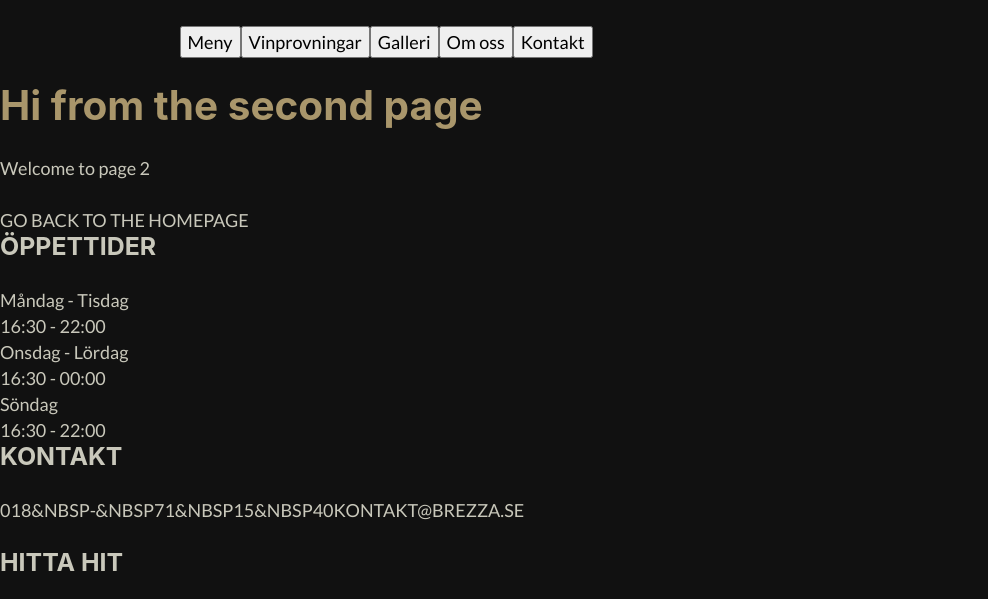
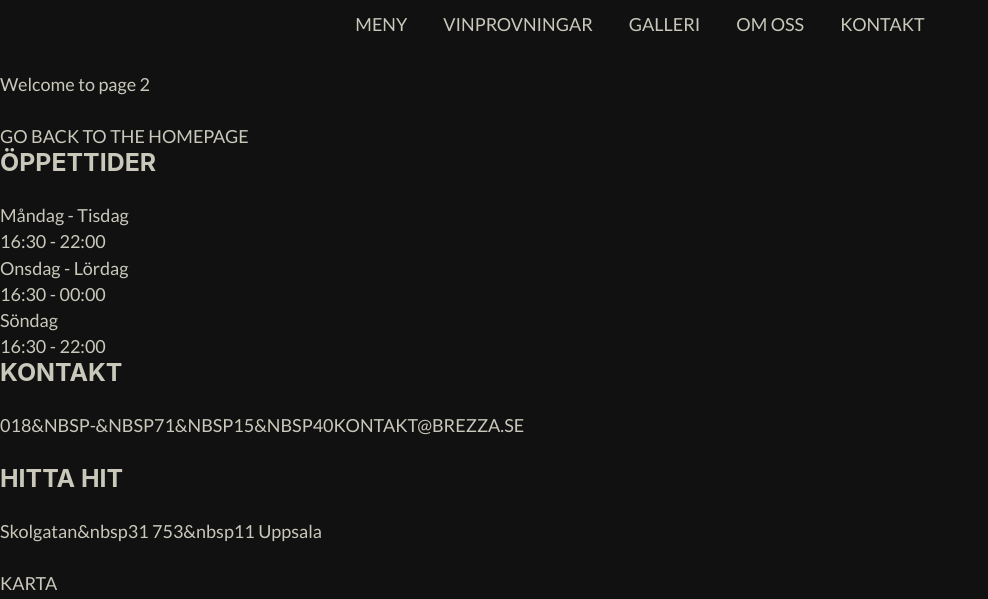
Before and after one commit to ekizean/brezza, a Gatsby site: page /page-2 in a window 1280 px wide. Shown: the top 599 px of the page, without its empty margins (0-988 px from the left). Built offline with nearby package versions, Linux system fonts and the light colour scheme; Gatsby itself is replaced by a stand-in of ours; some icons are missing.

Commit message:
Improve header - almost done

```diff
--- a/src/components/_constants.scss
+++ b/src/components/_constants.scss
@@ -1,2 +1,3 @@
 $primary-color: #c9c8bb;
 $secondary-color: rgb(169, 150, 107);
+$background-color: rgb(17, 17, 17);
--- a/src/components/header.js
+++ b/src/components/header.js
@@ -2,23 +2,25 @@ import { Link } from 'gatsby'
 import PropTypes from 'prop-types'
 import React from 'react'
 import scrollTo from 'gatsby-plugin-smoothscroll'
-import './header.css'
+import './header.scss'
 
 const Header = ({ siteTitle }) => (
     <header>
-        <div
-            style={{
-                margin: `0 auto`,
-                maxWidth: 960,
-                padding: `1.45rem 1.0875rem`,
-            }}
-        >
-            <button onClick={() => scrollTo('#menu')}>Meny</button>
-            <button onClick={() => scrollTo('#menu')}>Vinprovningar</button>
-            <button onClick={() => scrollTo('#menu')}>Galleri</button>
-            <button onClick={() => scrollTo('#about')}>Om oss</button>
-            <button onClick={() => scrollTo('#about')}>Kontakt</button>
-        </div>
+        <button className="nav-button" onClick={() => scrollTo('#menu')}>
+            Meny
+        </button>
+        <button className="nav-button" onClick={() => scrollTo('#wine-tasting')}>
+            Vinprovningar
+        </button>
+        <button className="nav-button" onClick={() => scrollTo('#about')}>
+            Galleri
+        </button>
+        <button className="nav-button" onClick={() => scrollTo('#about')}>
+            Om oss
+        </button>
+        <button className="nav-button" onClick={() => scrollTo('footer')}>
+            Kontakt
+        </button>
     </header>
 )
 
--- /dev/null
+++ b/src/components/header.scss
@@ -0,0 +1,18 @@
+@import 'constants';
+
+header {
+    background: $background-color;
+    position: fixed;
+    width: 100%;
+    display: flex;
+    justify-content: center;
+    padding: 10px 0px;
+}
+
+.nav-button {
+    text-transform: uppercase;
+    background-color: $background-color;
+    border: none;
+    color: $primary-color;
+    margin: 0 12px;
+}
--- a/src/components/layout.scss
+++ b/src/components/layout.scss
@@ -12,7 +12,7 @@ body {
     -webkit-font-smoothing: antialiased;
     -moz-osx-font-smoothing: grayscale;
     color: $primary-color;
-    background-color: rgb(17, 17, 17);
+    background-color: $background-color;
     font-family: Lato, georgia, serif;
     font-weight: normal;
     word-wrap: break-word;
@@ -28,7 +28,6 @@ details,
 figcaption,
 figure,
 footer,
-header,
 main,
 menu,
 nav,
--- a/src/components/wine-tasting.js
+++ b/src/components/wine-tasting.js
@@ -3,7 +3,7 @@
 import WineTastingImage from './images/wine-tasting'
 
 const WineTasting = () => (
-    <div className="wine-tasting">
+    <div className="wine-tasting" id="wine-tasting">
         <div className="container">
             <h1>Vinprovningar</h1>
             <div className="row">
```
Also changed, not shown: src/components/header.css (deleted).
